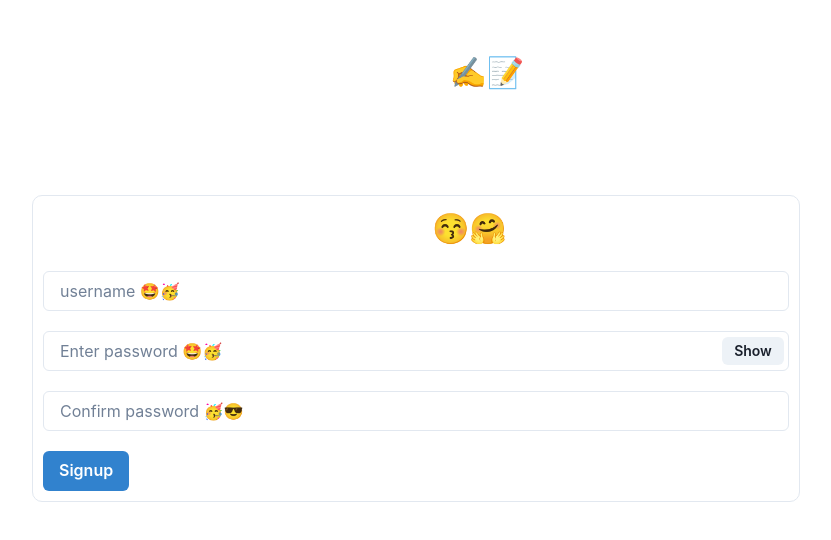
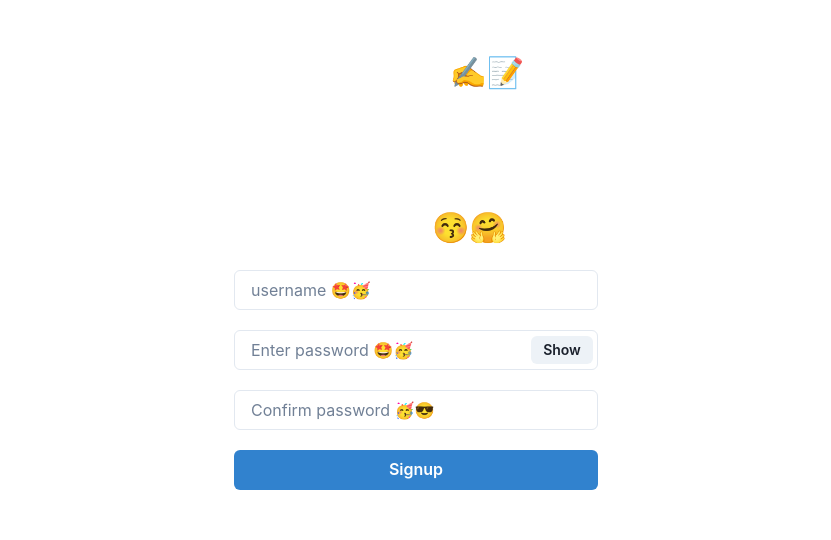
Before and after one commit to devtofunmi/chak, a React (Vite) app: page /signup in a window 1280 px wide. Shown: the top 540 px of the page, without its empty margins (224-1055 px from the left). Built offline with nearby package versions, Linux system fonts and the light colour scheme.

Commit message:
change the style of the signup page

```diff
--- a/src/pages/SignUp.jsx
+++ b/src/pages/SignUp.jsx
@@ -86,12 +86,9 @@ const SignUp = () => {
       <Flex
         align-items="center"
         justify-contents="center"
-        w={["80%", "60%"]}
+        w={["70%", "30%"]}
         m="auto"
         flexDirection="column"
-        border="1px"
-        borderColor="gray.200"
-        borderRadius={"10px"}
         p={"10px"}
         marginTop={"100px"}
       >
@@ -137,6 +134,7 @@ const SignUp = () => {
               setConfirmPassword(e.target.value);
             }}
           />
+        </Box>
         <Button backgroundColor="blue.500" color="white" onClick={handleForm}>
           {loading ? (
             <Spinner
@@ -150,7 +148,6 @@ const SignUp = () => {
             "Signup"
           )}
         </Button>
-        </Box>
       </Flex>
     </>
   );
```
Lines whose indentation alone changed are shown as unchanged.
